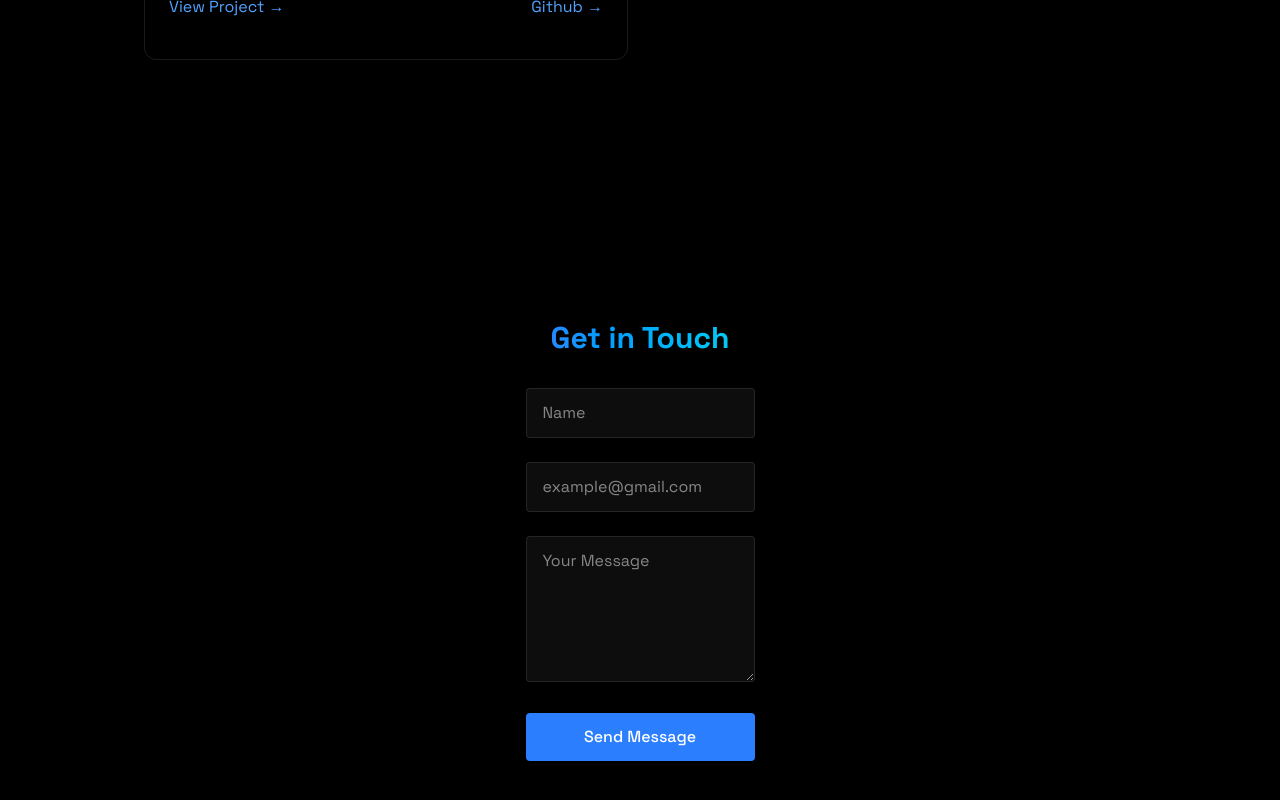
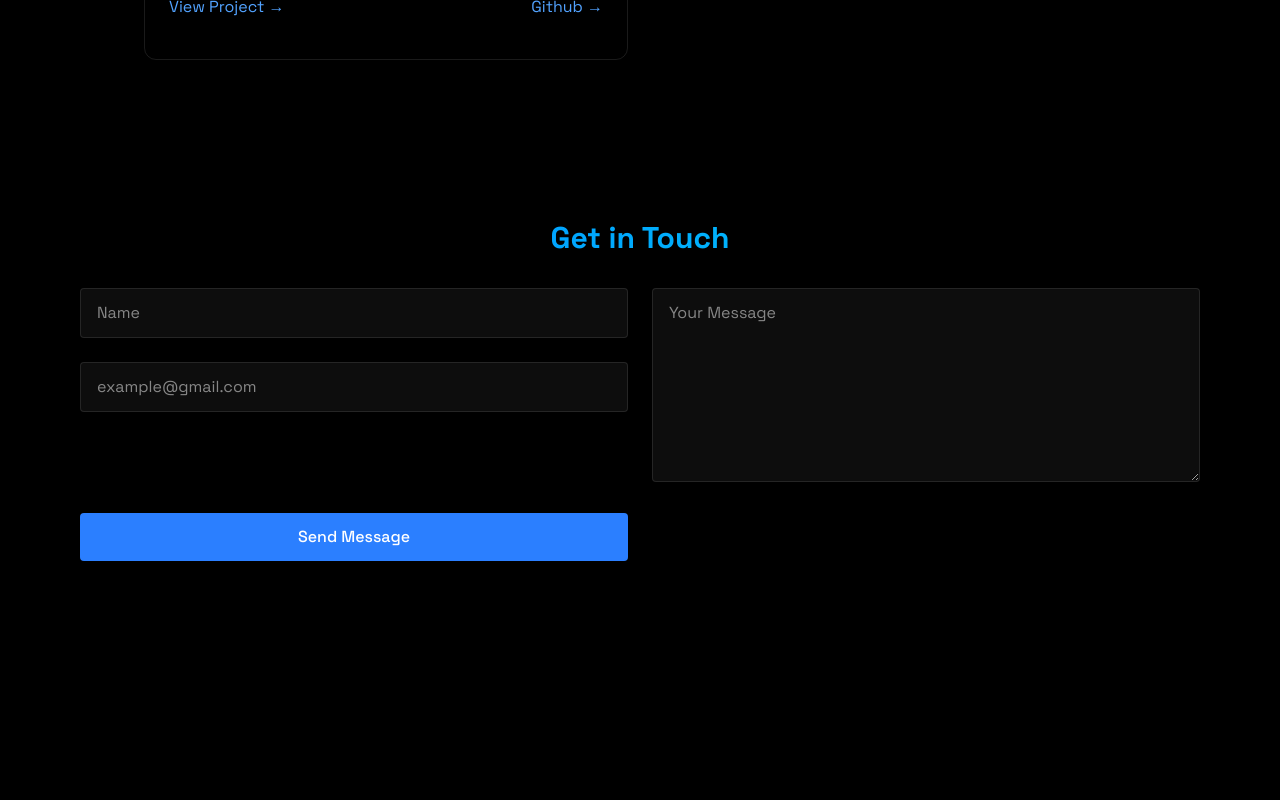
Before and after one commit to eryc-prog/ericdev-portfolio, a React (Vite) app: page / in a window 1280 px wide. Shown: the part 2964-3764 px from the top of the page. Built offline with nearby package versions, Linux system fonts and the light colour scheme.

Commit message:
feat: change the form style

```diff
--- a/src/components/sections/Contact.jsx
+++ b/src/components/sections/Contact.jsx
@@ -27,39 +27,39 @@ export const Contact = () => {
       .catch(() => alert("Oops! Something went wrong. Please try again."));
   };
   return (
-    <section
-      id="contact"
-      className="min-h-screen flex items-center justify-center py-20"
-    >
+    <section id="contact" className="min-h-screen py-20 bg-black">
       <RevealOnScroll>
-        <div className="w-full max-w-md md:max-w-xl lg:max-w-2xl xl:max-w-3xl mx-auto py-8 px-2 sm:px-4">
+        <div className="w-full max-w-7xl mx-auto px-4 sm:px-6 lg:px-20">
           <h2 className="text-2xl sm:text-3xl font-bold mb-8 bg-gradient-to-r from-blue-500 to-cyan-400 bg-clip-text text-transparent text-center">
             Get in Touch
           </h2>
-          <form className="space-y-6" onSubmit={handleSubmit}>
-            <div className="relative">
+
+          <form
+            className="w-full grid grid-cols-1 lg:grid-cols-2 gap-6"
+            onSubmit={handleSubmit}
+          >
+            {/* Left column */}
+            <div className="space-y-6">
               <input
                 type="text"
                 id="name"
                 name="name"
                 required
                 value={formData.name}
-                className="w-full bg-white/5 border border-white/10 rounded px-4 py-3 text-white transition focus:outline-none focus:border-blue-500 focus:bg-blue-500/5"
+                className="w-full bg-white/5 border border-white/10 rounded px-4 py-3 text-white focus:outline-none focus:border-blue-500 focus:bg-blue-500/5"
                 placeholder="Name"
                 onChange={(e) =>
                   setFormData({ ...formData, name: e.target.value })
                 }
               />
-            </div>
 
-            <div className="relative">
               <input
                 type="email"
                 id="email"
                 name="email"
                 required
                 value={formData.email}
-                className="w-full bg-white/5 border border-white/10 rounded px-4 py-3 text-white transition focus:outline-none focus:border-blue-500 focus:bg-blue-500/5"
+                className="w-full bg-white/5 border border-white/10 rounded px-4 py-3 text-white focus:outline-none focus:border-blue-500 focus:bg-blue-500/5"
                 placeholder="example@gmail.com"
                 onChange={(e) =>
                   setFormData({ ...formData, email: e.target.value })
@@ -67,14 +67,15 @@ export const Contact = () => {
               />
             </div>
 
-            <div className="relative">
+            {/* Right column */}
+            <div className="space-y-6">
               <textarea
                 id="message"
                 name="message"
                 required
-                rows={5}
+                rows={7}
                 value={formData.message}
-                className="w-full bg-white/5 border border-white/10 rounded px-4 py-3 text-white transition focus:outline-none focus:border-blue-500 focus:bg-blue-500/5"
+                className="w-full bg-white/5 border border-white/10 rounded px-4 py-3 text-white focus:outline-none focus:border-blue-500 focus:bg-blue-500/5"
                 placeholder="Your Message"
                 onChange={(e) =>
                   setFormData({ ...formData, message: e.target.value })
```
